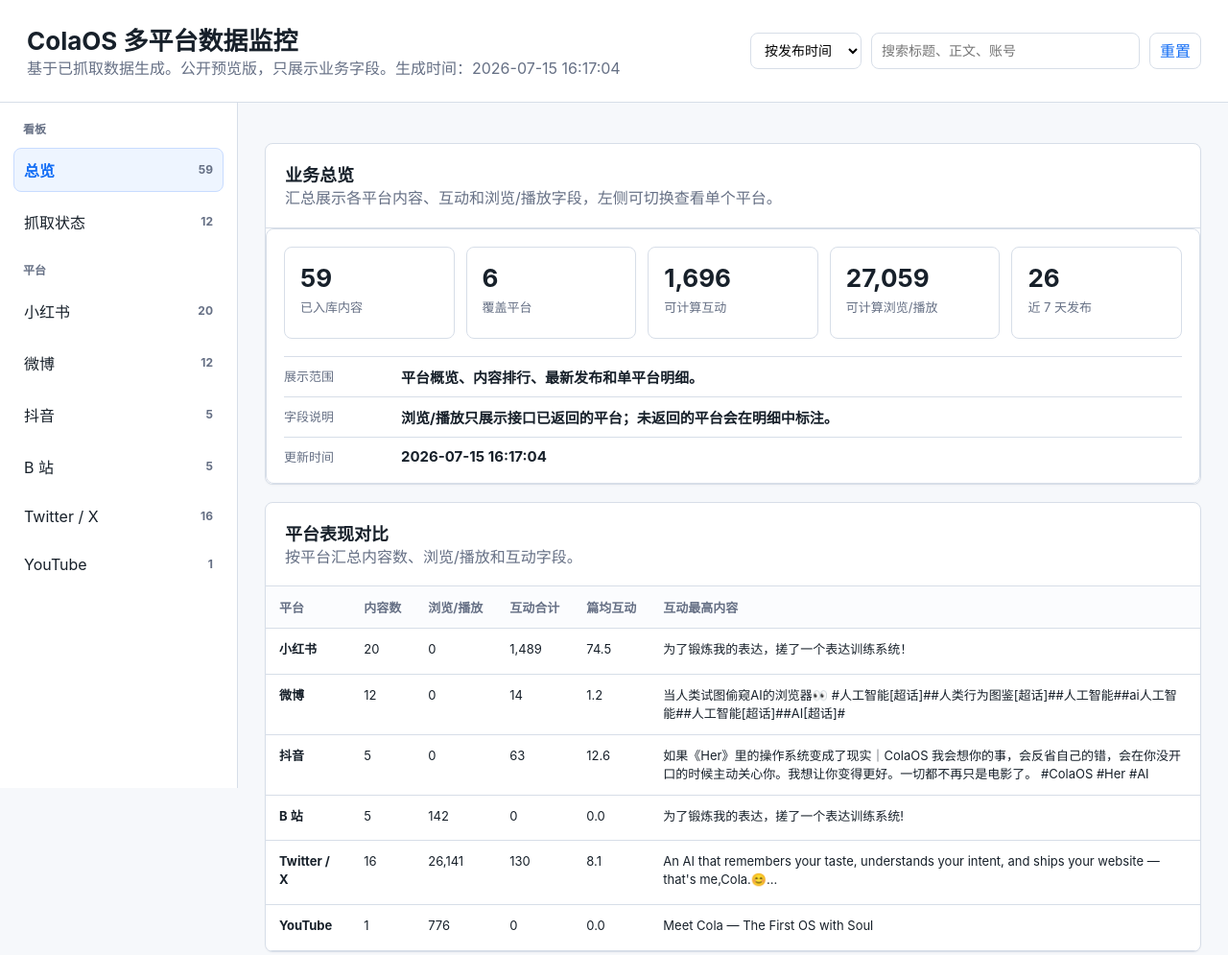
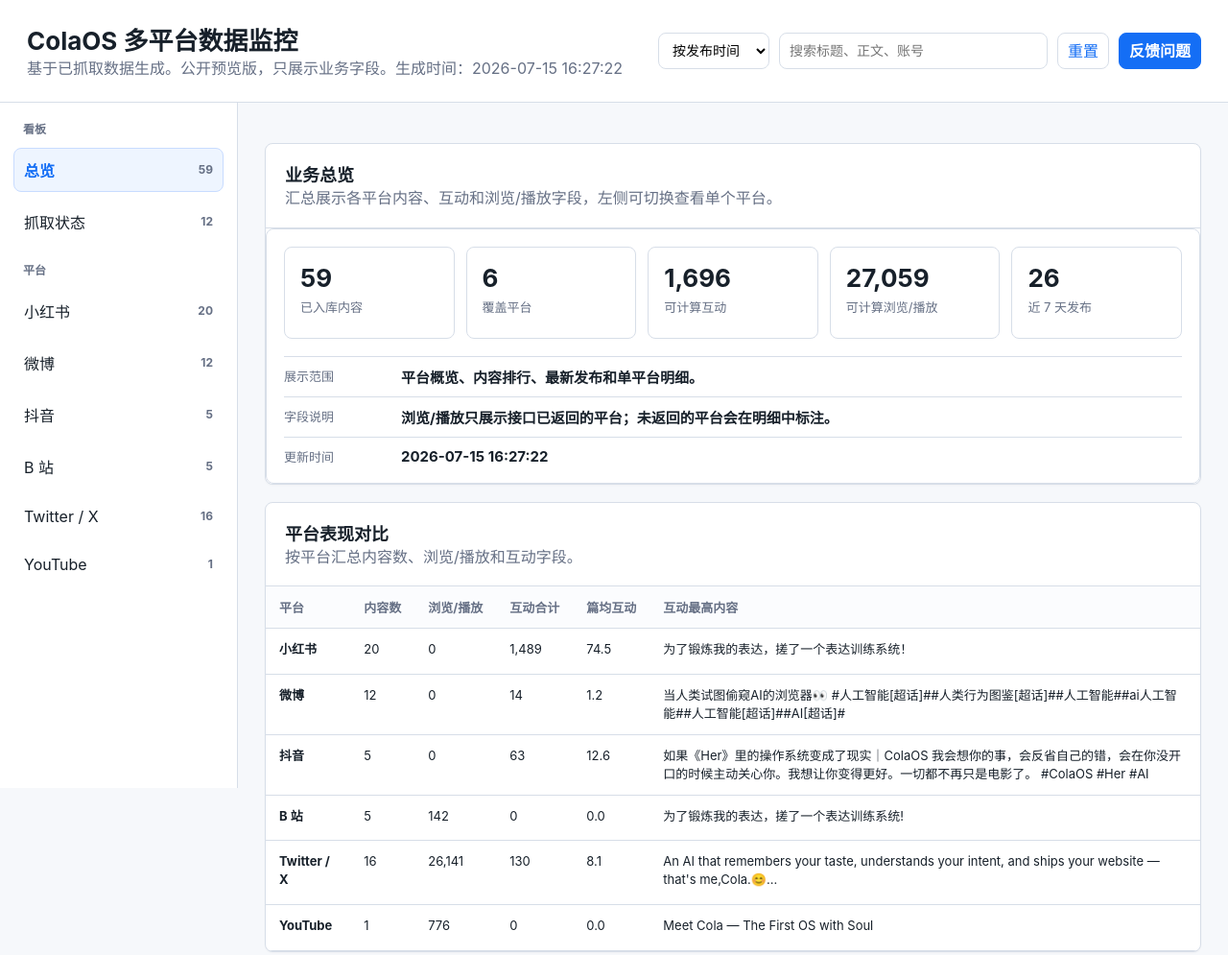
Before and after one commit to heran11011/cola-social-dashboard, a plain HTML site: page index.html in a window 1280 px wide. Shown: the top 995 px of the page at 96% size. Drawn offline with Linux system fonts and the light colour scheme.

Commit message:
Add GitHub issue feedback button

```diff
--- a/index.html
+++ b/index.html
@@ -225,6 +225,17 @@
     .ghost-button:hover {
       border-color: #b8c7da;
       background: var(--soft-2);
+    }
+    .feedback-button {
+      background: var(--accent);
+      border-color: var(--accent);
+      color: #fff;
+      font-weight: 650;
+    }
+    .feedback-button:hover {
+      background: #0f5fd6;
+      border-color: #0f5fd6;
+      text-decoration: none;
     }
     .top-list {
       display: flex;
@@ -321,7 +332,7 @@
     <div class="header-inner">
       <div>
         <h1>ColaOS 多平台数据监控</h1>
-        <p>基于已抓取数据生成。公开预览版，只展示业务字段。生成时间：2026-07-15 16:17:04</p>
+        <p>基于已抓取数据生成。公开预览版，只展示业务字段。生成时间：2026-07-15 16:27:22</p>
       </div>
       <div class="toolbar">
         <select class="select" id="sortSelect">
@@ -333,6 +344,7 @@
         </select>
         <input class="search" id="searchInput" placeholder="搜索标题、正文、账号">
         <button class="ghost-button" id="resetFilter">重置</button>
+        <a class="ghost-button feedback-button" href="https://github.com/heran11011/cola-social-dashboard/issues/new?title=ColaOS+%E6%95%B0%E6%8D%AE%E7%9C%8B%E6%9D%BF%E5%8F%8D%E9%A6%88%EF%BC%9A&amp;body=%23%23+%E5%8F%8D%E9%A6%88%E5%86%85%E5%AE%B9%0A%E8%AF%B7%E6%8F%8F%E8%BF%B0%E4%BD%A0%E7%9C%8B%E5%88%B0%E7%9A%84%E9%97%AE%E9%A2%98%E3%80%81%E5%BB%BA%E8%AE%AE%E6%88%96%E9%9C%80%E8%A6%81%E8%A1%A5%E5%85%85%E7%9A%84%E6%95%B0%E6%8D%AE%E3%80%82%0A%0A%23%23+%E6%89%80%E5%9C%A8%E9%A1%B5%E9%9D%A2%0A%E4%BE%8B%E5%A6%82%EF%BC%9A%E6%80%BB%E8%A7%88+%2F+%E5%B0%8F%E7%BA%A2%E4%B9%A6+%2F+%E5%BE%AE%E5%8D%9A+%2F+%E6%8A%96%E9%9F%B3+%2F+B+%E7%AB%99+%2F+Twitter+%2F+X+%2F+YouTube%0A%0A%23%23+%E6%88%AA%E5%9B%BE%E6%88%96%E5%BD%95%E5%B1%8F%0A%E5%8F%AF%E4%BB%A5%E7%9B%B4%E6%8E%A5%E6%8A%8A%E5%9B%BE%E7%89%87%E6%8B%96%E6%8B%BD%E6%88%96%E7%B2%98%E8%B4%B4%E5%88%B0%E8%BF%99%E9%87%8C%E3%80%82%0A%0A%23%23+%E5%85%B6%E4%BB%96%E8%AF%B4%E6%98%8E%0A" target="_blank" rel="noopener noreferrer">反馈问题</a>
       </div>
     </div>
   </header>
@@ -398,7 +410,7 @@
           <div class="insight-list">
             <div class="insight-item"><span>展示范围</span><strong>平台概览、内容排行、最新发布和单平台明细。</strong></div>
             <div class="insight-item"><span>字段说明</span><strong>浏览/播放只展示接口已返回的平台；未返回的平台会在明细中标注。</strong></div>
-            <div class="insight-item"><span>更新时间</span><strong>2026-07-15 16:17:04</strong></div>
+            <div class="insight-item"><span>更新时间</span><strong>2026-07-15 16:27:22</strong></div>
           </div>
         </div>
       </section>
```
